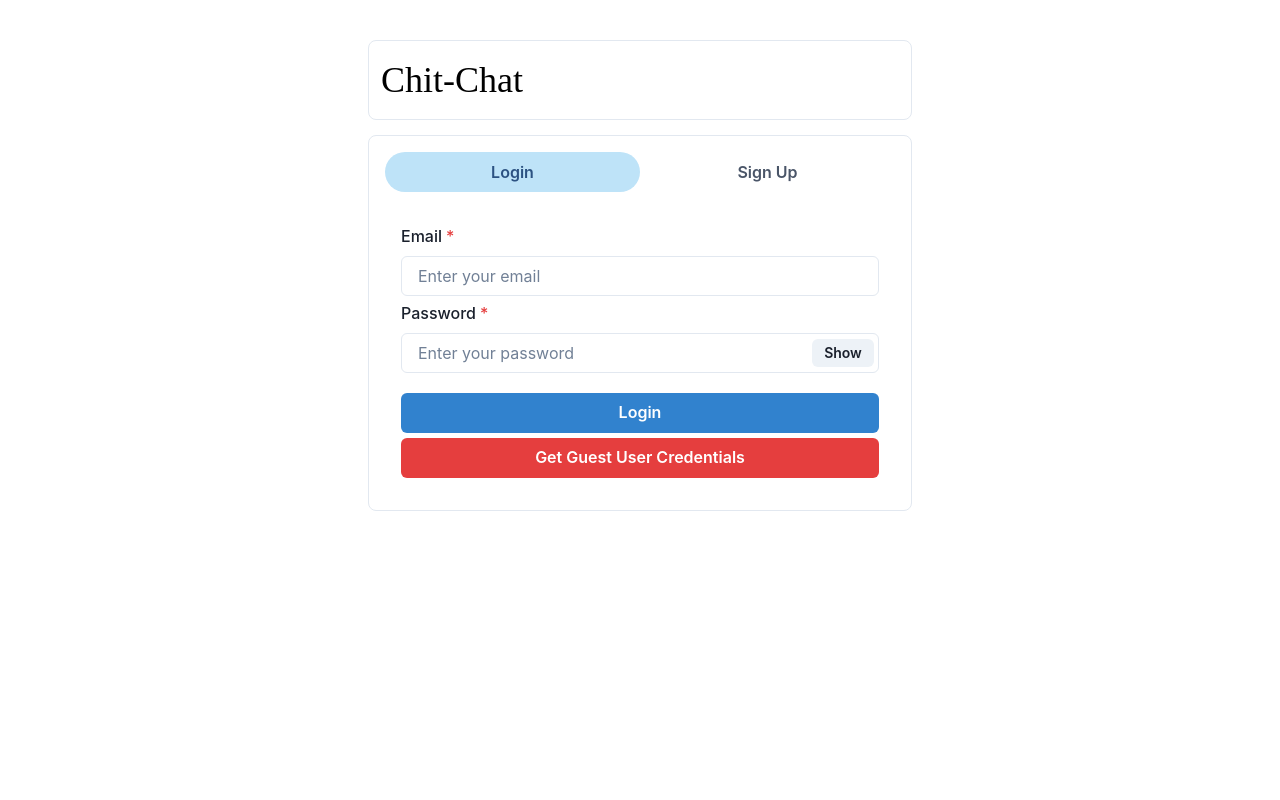
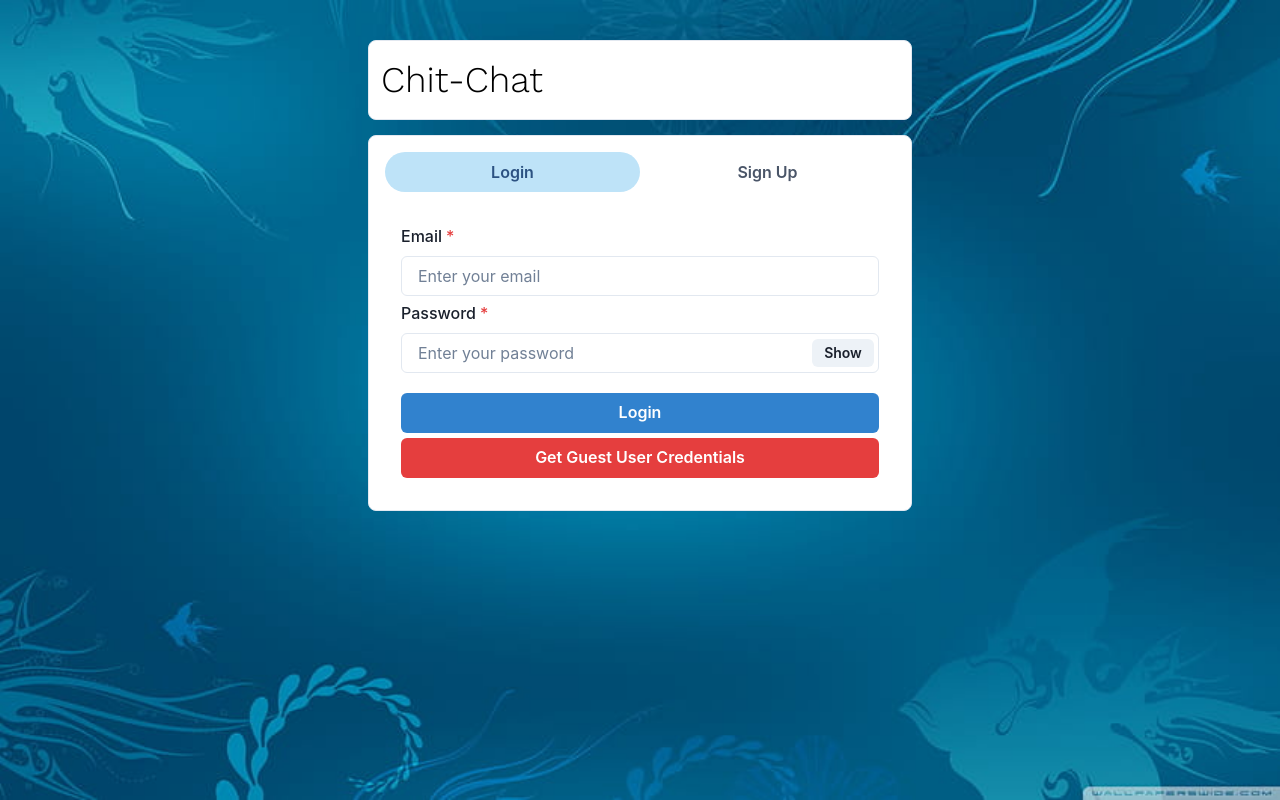
Before and after one commit to GandhiRushabh11/Chit-Chat, a React (Create React App) app in the folder frontend/: page / in a window 1280 px wide. Built offline with nearby package versions, Linux system fonts and the light colour scheme.

Commit message:
Updated some of pages for fixing issue

```diff
--- a/frontend/src/App.css
+++ b/frontend/src/App.css
@@ -0,0 +1,9 @@
+@import url('https://fonts.googleapis.com/css2?family=Work+Sans:wght@300&display=swap');
+
+.App {
+    min-height: 100vh;
+    display: flex;
+    background-image: url("./background.jpg");
+    background-size: cover;
+    background-position: center;
+}
--- a/frontend/src/components/Authentication/Login.jsx
+++ b/frontend/src/components/Authentication/Login.jsx
@@ -106,6 +106,7 @@ const Login = () => {
         width="100%"
         style={{ marginTop: 15 }}
         onClick={submitHandler}
+        isLoading={loading}
       >
         Login
       </Button>
@@ -117,7 +118,6 @@ const Login = () => {
           setEmail("guest@gmail.com");
           setPassword("123456");
         }}
-        isLoading={loading}
       >
         Get Guest User Credentials
       </Button>
--- a/frontend/src/components/Authentication/Signup.jsx
+++ b/frontend/src/components/Authentication/Signup.jsx
@@ -48,6 +48,7 @@ const Signup = () => {
         isClosable: true,
         position: "top-left",
       });
+      setLoading(false);
       return;
     }
     console.log(name, email, password, pic);
@@ -75,9 +76,9 @@ const Signup = () => {
         isClosable: true,
         position: "top-left",
       });
-      //localStorage.setItem("userInfo", JSON.stringify(data));
+      localStorage.setItem("userInfo", JSON.stringify(data));
       setLoading(false);
-      //history.push("/chats");
+      history.push("/chats");
     } catch (error) {
       toast({
         title: "Error Occured!",
@@ -163,6 +164,7 @@ const Signup = () => {
         width="100%"
         style={{ marginTop: 15 }}
         onClick={submitHandler}
+        isLoading={loading}
       >
         Signup
       </Button>
```
Also changed, not shown: frontend/src/background.jpg (added).
